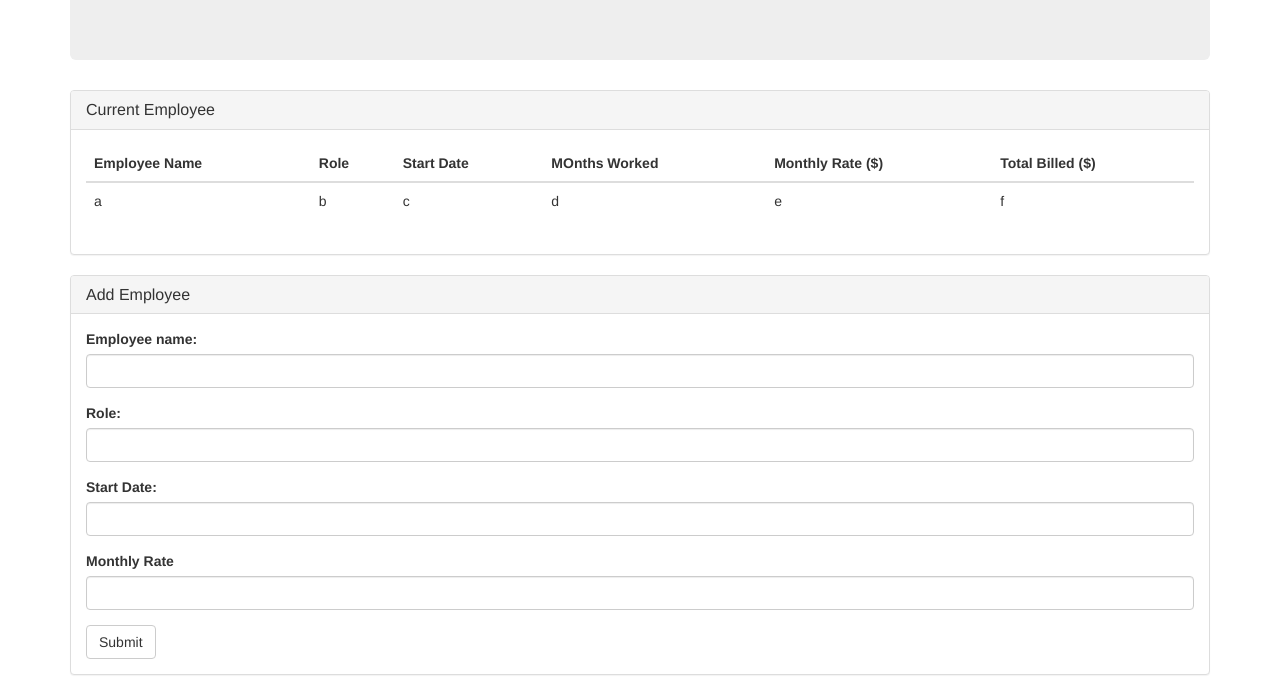
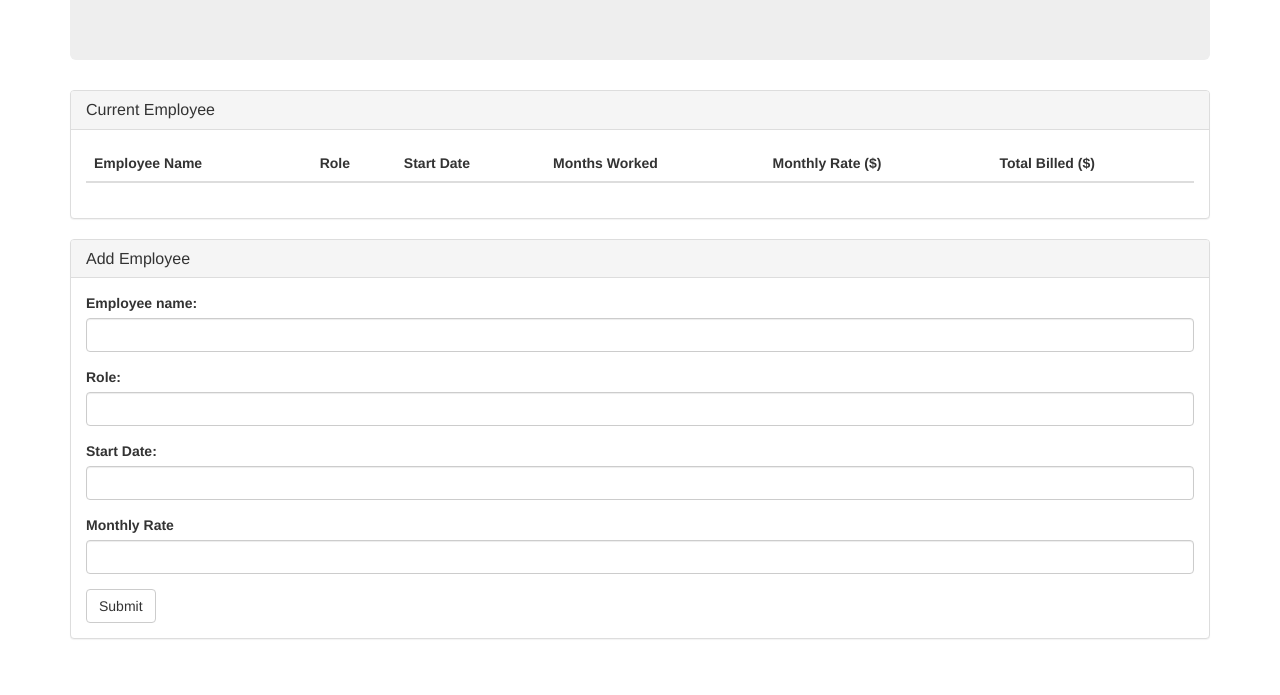
Before and after one commit to Greggpopovichy/Employee-Data-Management, a plain HTML site: page index.html in a window 1280 px wide. Shown: the part 200-895 px from the top of the page. After the commit the page ends 859 px from the top, so only its background shows below. Drawn offline with nearby package versions, Linux system fonts and the light colour scheme; no server answers.

```diff
--- a/app.js
+++ b/app.js
@@ -34,8 +34,41 @@ $("#add-employee").on("click", function(event){
 		startdate: emplyStartDate,
 		rate: emplyMonthlyRate
 	});
+});
 
+database.ref().on("child_added", function(snapshot) {
 
+      // Log everything that's coming out of snapshot
 
+      console.log(snapshot.val());
 
+      console.log(snapshot.val().name);
+
+      console.log(snapshot.val().role);
+
+      console.log(snapshot.val().startdate);
+
+      console.log(snapshot.val().rate);
+
+      $("#dynamic-row").append("<div class='well'><span id='name-display'> " + snapshot.val().name +
+        " </span><span id='role-display'> " + snapshot.val().role +
+        " </span><span id='date-display'> " + snapshot.val().date +
+        " </span><span id='monthsworked-display'> " + "" + " </span><span id='rate-display'>" + snapshot.val().rate +
+         "</span><span id='totalbilled-display>"+""+"</span></div>");
+
+      // Change the HTML to reflect
+
+      /*$("#name-display").text(snapshot.val().name);
+
+      $("#role-display").text(snapshot.val().role);
+
+      $("date-display").text(snapshot.val().startdate);
+
+      $("#rate-display").text(snapshot.val().rate);*/
+
+    // Handle the errors
+
+    }, function(errorObject) {
+
+      console.log("Errors handled: " + errorObject.code);
 });
--- a/index.html
+++ b/index.html
@@ -35,21 +35,21 @@
 							<th>Employee Name</th>
 							<th>Role</th>
 							<th>Start Date</th>
-							<th>MOnths Worked</th>
+							<th>Months Worked</th>
 							<th>Monthly Rate ($)</th>
 							<th>Total Billed ($)</th>
 						</tr>
 					</thead>
 
-					<tbody>
-						<tr>
-							<td>a</td>
-							<td>b</td>
-							<td>c</td>
-							<td>d</td>
-							<td>e</td>
-							<td>f</td>
-						</tr>
+					<tbody id = "dynamic-row">
+						<!-- <tr id="dynamic-row">
+							<td id="name-display"></td>
+							<td id="role-display"></td>
+							<td id="date-display"></td>
+							<td id="month-display"></td>
+							<td id="rate-display"></td>
+							<td id="bill-display"></td>
+						</tr> -->
 					</tbody>
 
 				</table>
```
